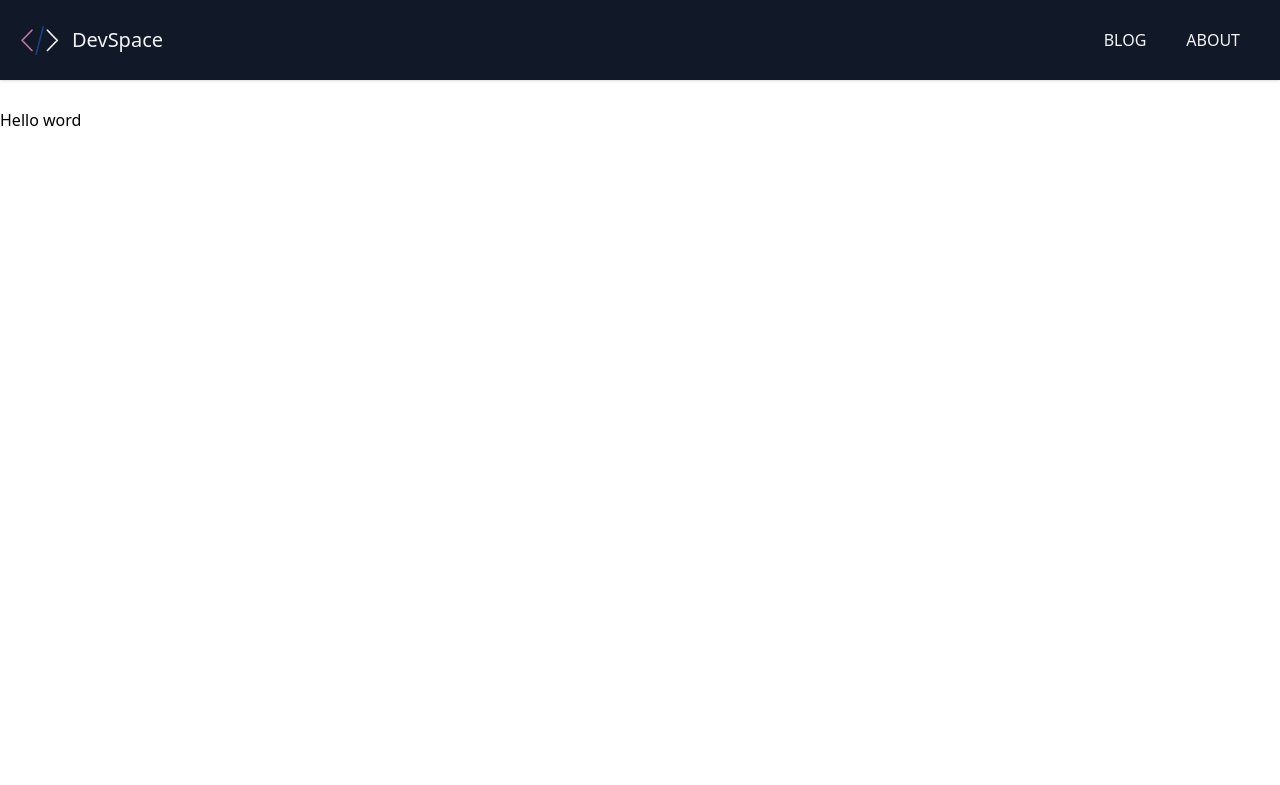
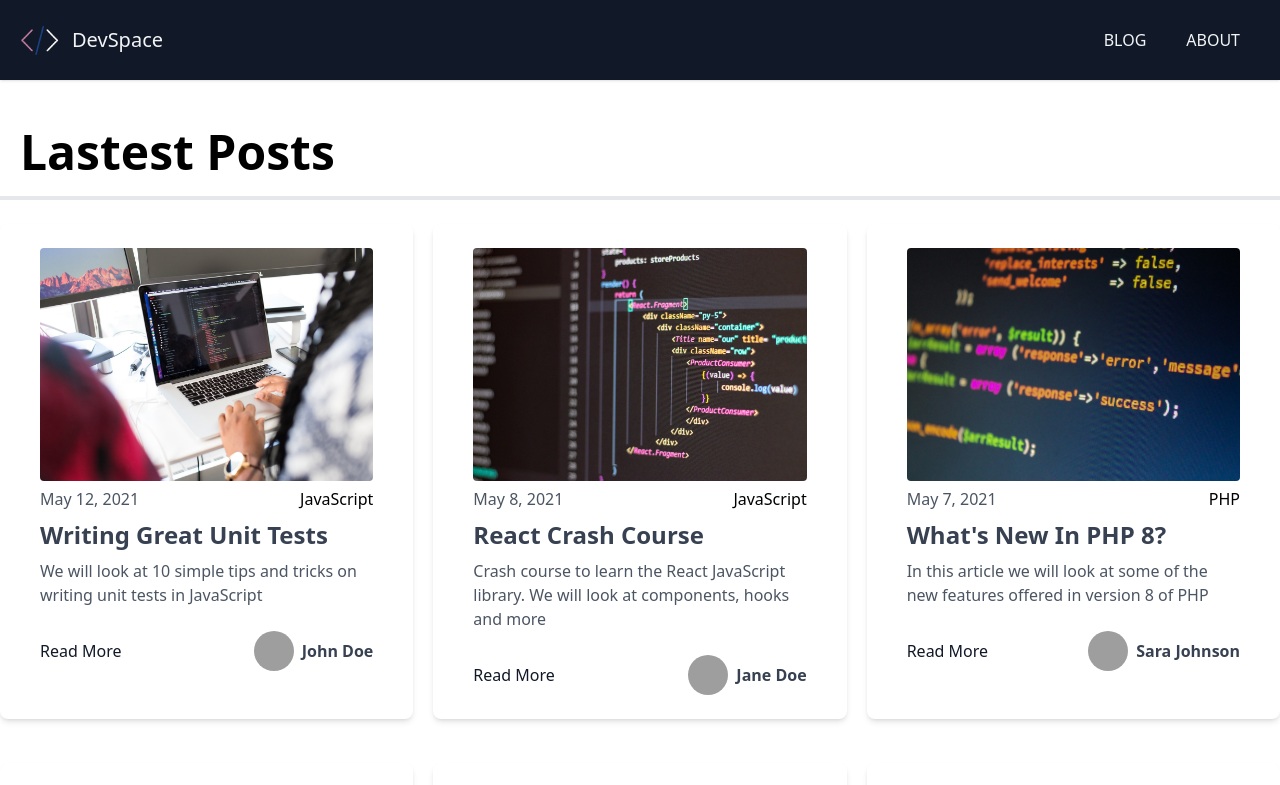
Before and after one commit to mohammad-mo/devspace, a Next.js app: page / in a window 1280 px wide. Shown: the top 785 px of the page. Built offline with nearby package versions, Linux system fonts and the light colour scheme; grey boxes are pictures that could not be loaded.

Commit message:
- Add post component and sort the posts by date.

```diff
--- /dev/null
+++ b/components/Post.js
@@ -0,0 +1,58 @@
+import Link from 'next/link'
+import Image from 'next/image'
+
+const Post = ({ post }) => {
+  return (
+    <div className='w-full px-10 py-6 bg-white rounded-lg shadow-md mt-6'>
+      <Image
+        src={post.frontmatter.cover_image}
+        alt='post'
+        height={420}
+        width={600}
+        className='mb-4 rounded'
+      />
+
+      <div className='flex justify-between items-center'>
+        <span className='font-light text-gray-600'>
+          {post.frontmatter.date}
+        </span>
+        <div>{post.frontmatter.category}</div>
+      </div>
+
+      <div className='mt-2'>
+        <Link href={`/blog/${post.slug}`}>
+          <a
+            passhref='true'
+            className='text-lg lg:text-xl xl:text-2xl text-gray-700 font-bold hover:underline'
+          >
+            {post.frontmatter.title}
+          </a>
+        </Link>
+        <p className='mt-2 text-gray-600'>{post.frontmatter.excerpt}</p>
+      </div>
+
+      <div className='flex justify-between items-center mt-6'>
+        <Link href={`/blog/${post.slug}`}>
+          <a passhref='true' className='text-gray-900 hover:text-blue-600'>
+            Read More
+          </a>
+        </Link>
+        <div className='flex items-center space-x-2'>
+          <div className='hidden sm:flex'>
+            <Image
+              src={post.frontmatter.author_image}
+              alt='author image'
+              width={40}
+              height={40}
+              objectFit='cover'
+              className='mx-4 rounded-full'
+            />
+          </div>
+          <h3 className='text-gray-700 font-bold'>{post.frontmatter.author}</h3>
+        </div>
+      </div>
+    </div>
+  )
+}
+
+export default Post
--- a/next.config.js
+++ b/next.config.js
@@ -1,6 +1,9 @@
 /** @type {import('next').NextConfig} */
 const nextConfig = {
   reactStrictMode: true,
+  images: {
+    domains: ['randomuser.me'],
+  },
 }
 
 module.exports = nextConfig
--- a/pages/index.js
+++ b/pages/index.js
@@ -1,13 +1,32 @@
+import Link from 'next/link'
+
 import fs from 'fs'
 import path from 'path'
 import matter from 'gray-matter'
 
 import Layout from '../components/Layout'
+import Post from '../components/Post'
+
+import { sortByDate } from '../utils'
 
 export default function HomePage({ posts }) {
   return (
     <Layout>
-      <h1>Hello word</h1>
+      <h1 className='text-5xl border-b-4 p-5 font-bold'>Lastest Posts</h1>
+      <div className='grid md:grid-cols-2 lg:grid-cols-3 gap-5'>
+        {posts.map((post, index) => (
+          <Post key={index} post={post} />
+        ))}
+      </div>
+
+      <Link href='/blog'>
+        <a
+          passhref='true'
+          className='block text-center border border-gray-500 text-gray-800 rounded-md py-4 my-5 transition duration-500 ease select-none hover:text-white hover:bg-gray-900 focus:outline-none focus:shadow-outline w-full'
+        >
+          All Posts
+        </a>
+      </Link>
     </Layout>
   )
 }
@@ -25,6 +44,7 @@
       'utf-8',
     )
 
+    // Convert string(from markdown file) to object
     const { data: frontmatter } = matter(markdownWithMeta)
 
     return {
@@ -35,7 +55,7 @@
 
   return {
     props: {
-      posts,
+      posts: posts.sort(sortByDate).slice(0, 6),
     },
   }
 }
--- /dev/null
+++ b/utils/index.js
@@ -0,0 +1,3 @@
+export const sortByDate = (a, b) => {
+  return new Date(b.frontmatter.date) - new Date(a.frontmatter.date)
+}
```
